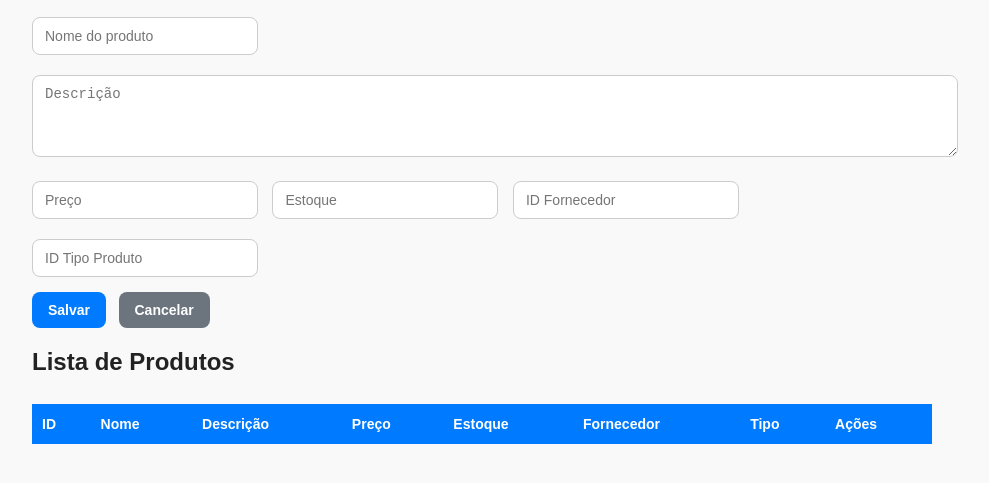
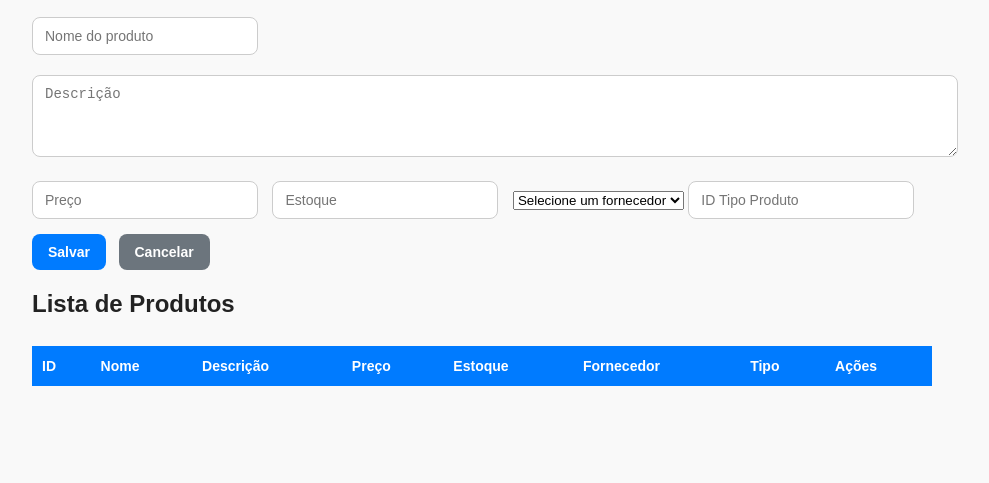
Before and after one commit to IsisEnya/Sistema-de-CRM, a website: page NodeBanco/index.html in a window 1280 px wide. Shown: the part 129-612 px from the top of the page, without its empty margins (158-1147 px from the left). Drawn offline with Linux system fonts and the light colour scheme; no server answers.

Commit message:
Logo adicionada ao projeto

```diff
--- a/NodeBanco/index.html
+++ b/NodeBanco/index.html
@@ -4,6 +4,7 @@
 <head>
     <meta charset="UTF-8" />
     <meta name="viewport" content="width=device-width, initial-scale=1" />
+    <link rel="icon" type="image/x-icon" href="/NodeBanco/Logo.png">
     <title>CRUD Produtos</title>
     <link rel="stylesheet" href="styles.css" />
 </head>
@@ -19,7 +20,10 @@
         <textarea id="descricao" placeholder="Descrição"></textarea>
         <input type="number" id="preco" placeholder="Preço" step="0.01" min="0" required />
         <input type="number" id="estoque" placeholder="Estoque" min="0" required />
-        <input type="number" id="id_fornecedor" placeholder="ID Fornecedor" required />
+        <select id="id_fornecedor" required>
+            <option value="">Selecione um fornecedor</option>
+        </select>
+
         <input type="number" id="id_tipo_produto" placeholder="ID Tipo Produto" required />
 
         <br />
```
Also changed, not shown: NodeBanco/Logo.png (added).
